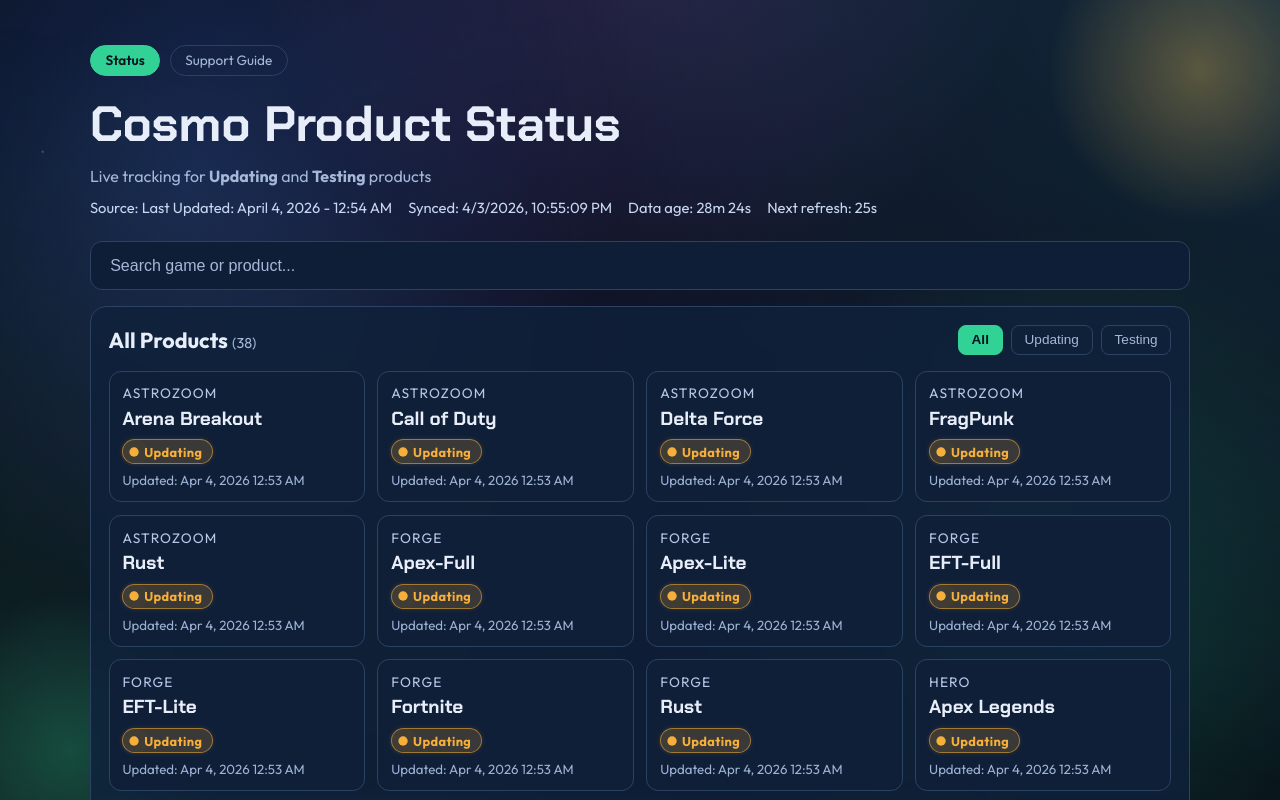
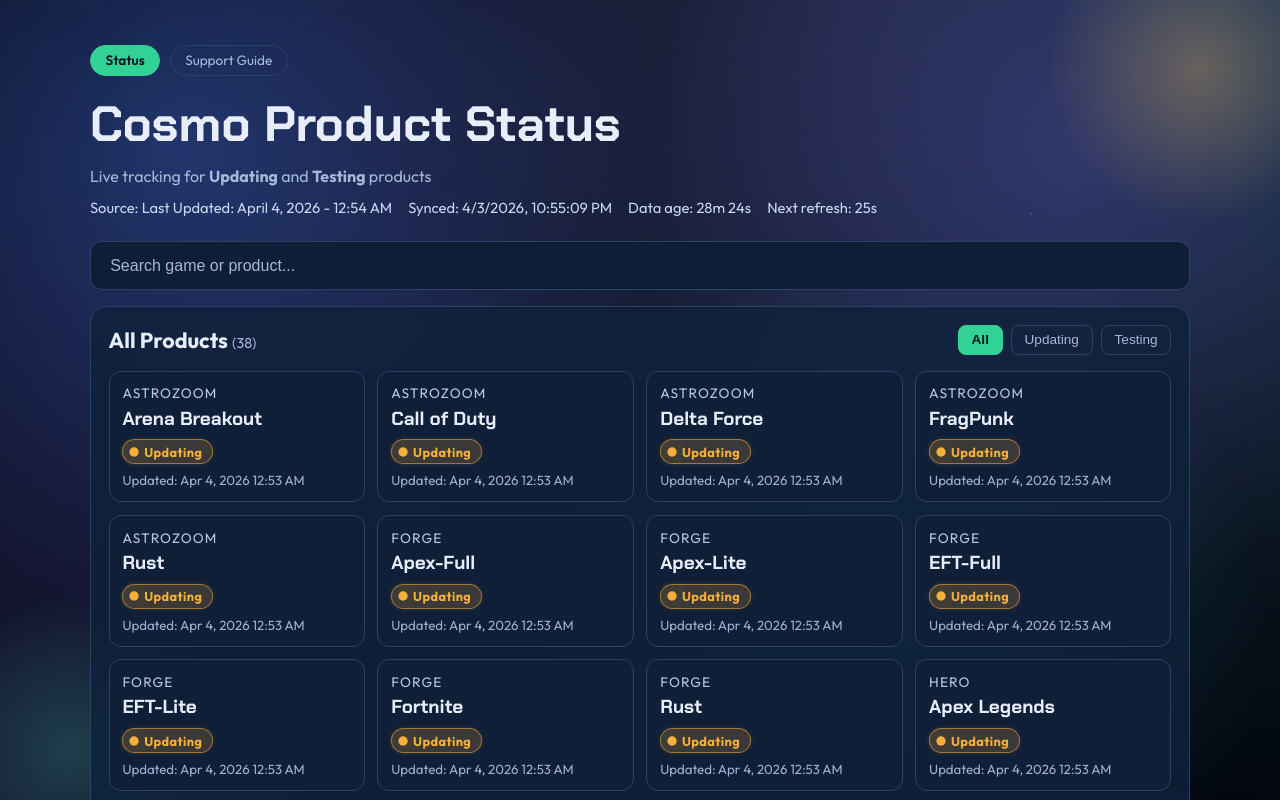
Before and after one commit to gorgeborger2-byte/status-page, a plain HTML site: page index.html in a window 1280 px wide. Shown: the top 800 px of the page. Drawn offline with Linux system fonts and the light colour scheme.

Commit message:
Enhance deep-space cosmic background and star animation

```diff
--- a/styles.css
+++ b/styles.css
@@ -28,10 +28,10 @@ body {
   position: relative;
   isolation: isolate;
   background:
-    radial-gradient(circle at 15% 22%, rgba(71, 133, 255, 0.22) 0%, rgba(71, 133, 255, 0) 34%),
-    radial-gradient(circle at 84% 78%, rgba(65, 236, 185, 0.18) 0%, rgba(65, 236, 185, 0) 32%),
-    radial-gradient(circle at 50% -12%, rgba(189, 127, 255, 0.16) 0%, rgba(189, 127, 255, 0) 36%),
-    linear-gradient(180deg, #090f1f 0%, #060b16 48%, #050912 100%);
+    radial-gradient(circle at 14% 18%, rgba(74, 126, 255, 0.34) 0%, rgba(74, 126, 255, 0) 38%),
+    radial-gradient(circle at 84% 20%, rgba(120, 88, 255, 0.24) 0%, rgba(120, 88, 255, 0) 35%),
+    radial-gradient(circle at 70% 78%, rgba(42, 212, 255, 0.18) 0%, rgba(42, 212, 255, 0) 34%),
+    linear-gradient(180deg, #070b17 0%, #050912 46%, #03060d 100%);
 }
 
 body::before,
@@ -45,20 +45,22 @@ body::after {
 
 body::before {
   background-image:
-    radial-gradient(2px 2px at 20% 30%, rgba(255, 255, 255, 0.72) 0%, rgba(255, 255, 255, 0) 70%),
-    radial-gradient(1.5px 1.5px at 70% 40%, rgba(173, 218, 255, 0.66) 0%, rgba(173, 218, 255, 0) 70%),
-    radial-gradient(2px 2px at 40% 75%, rgba(153, 255, 226, 0.7) 0%, rgba(153, 255, 226, 0) 70%),
-    radial-gradient(1px 1px at 85% 65%, rgba(255, 255, 255, 0.55) 0%, rgba(255, 255, 255, 0) 70%);
-  opacity: 0.78;
-  animation: starDrift 28s linear infinite, starPulse 6s ease-in-out infinite;
+    radial-gradient(2px 2px at 12% 22%, rgba(255, 255, 255, 0.88) 0%, rgba(255, 255, 255, 0) 70%),
+    radial-gradient(1.6px 1.6px at 38% 62%, rgba(176, 224, 255, 0.75) 0%, rgba(176, 224, 255, 0) 70%),
+    radial-gradient(2px 2px at 71% 35%, rgba(152, 238, 255, 0.74) 0%, rgba(152, 238, 255, 0) 70%),
+    radial-gradient(1px 1px at 90% 74%, rgba(255, 255, 255, 0.65) 0%, rgba(255, 255, 255, 0) 70%),
+    radial-gradient(1.4px 1.4px at 54% 14%, rgba(165, 188, 255, 0.72) 0%, rgba(165, 188, 255, 0) 70%);
+  opacity: 0.9;
+  animation: starDrift 34s linear infinite, starPulse 4.8s ease-in-out infinite;
 }
 
 body::after {
   background:
-    radial-gradient(circle at 88% 10%, rgba(87, 222, 255, 0.16) 0%, rgba(87, 222, 255, 0) 44%),
-    radial-gradient(circle at 10% 88%, rgba(102, 255, 191, 0.12) 0%, rgba(102, 255, 191, 0) 42%),
-    radial-gradient(circle at 45% 50%, rgba(170, 123, 255, 0.08) 0%, rgba(170, 123, 255, 0) 50%);
-  animation: nebulaShift 24s ease-in-out infinite alternate;
+    radial-gradient(circle at 88% 11%, rgba(90, 224, 255, 0.19) 0%, rgba(90, 224, 255, 0) 46%),
+    radial-gradient(circle at 12% 85%, rgba(130, 102, 255, 0.17) 0%, rgba(130, 102, 255, 0) 42%),
+    radial-gradient(circle at 45% 52%, rgba(98, 142, 255, 0.12) 0%, rgba(98, 142, 255, 0) 50%),
+    radial-gradient(circle at 60% 16%, rgba(193, 119, 255, 0.1) 0%, rgba(193, 119, 255, 0) 48%);
+  animation: nebulaShift 19s ease-in-out infinite alternate;
 }
 
 @keyframes starDrift {
@@ -68,13 +70,13 @@ body::after {
 
 @keyframes starPulse {
   0%,
-  100% { opacity: 0.5; }
-  50% { opacity: 0.82; }
+  100% { opacity: 0.62; }
+  50% { opacity: 1; }
 }
 
 @keyframes nebulaShift {
-  0% { transform: translate3d(0, 0, 0) scale(1); }
-  100% { transform: translate3d(2%, -1.5%, 0) scale(1.06); }
+  0% { transform: translate3d(0, 0, 0) scale(1); filter: saturate(1.02); }
+  100% { transform: translate3d(2.5%, -1.7%, 0) scale(1.08); filter: saturate(1.15); }
 }
 
 body.compact-page {
```
